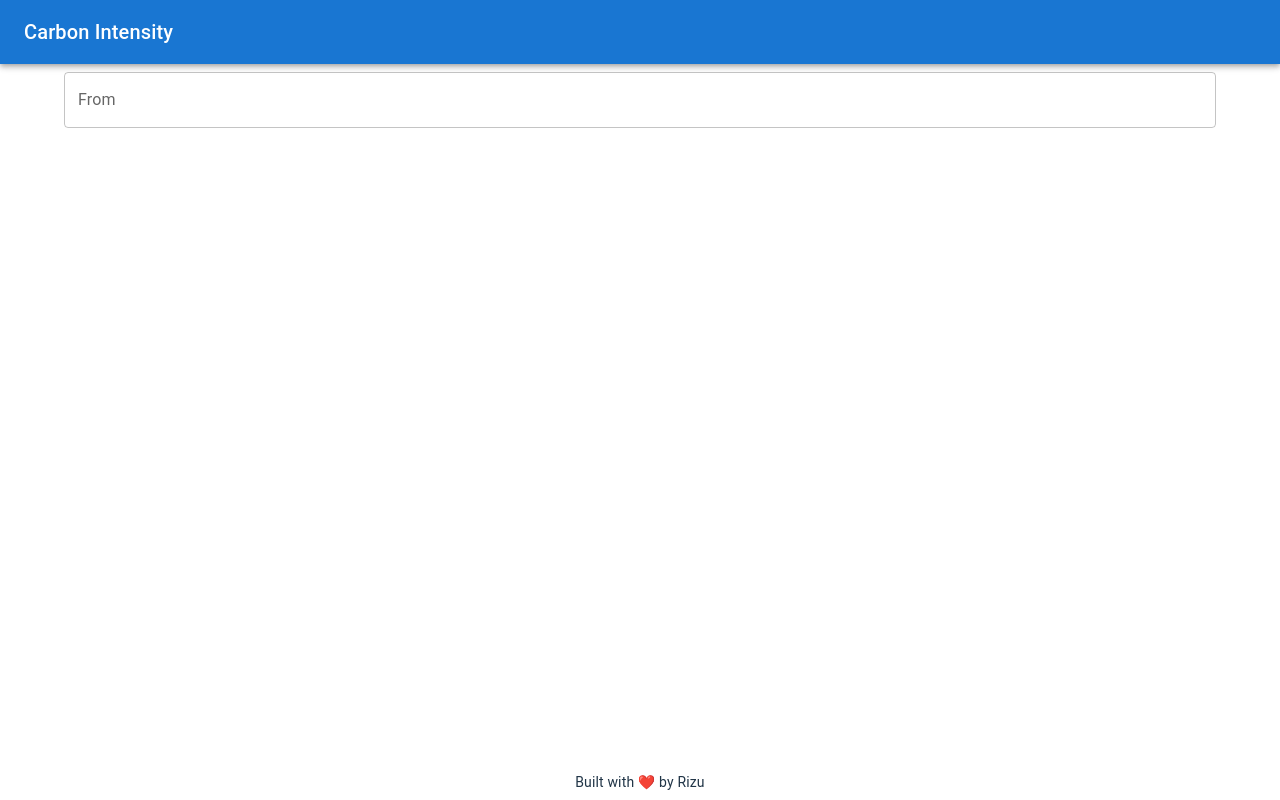
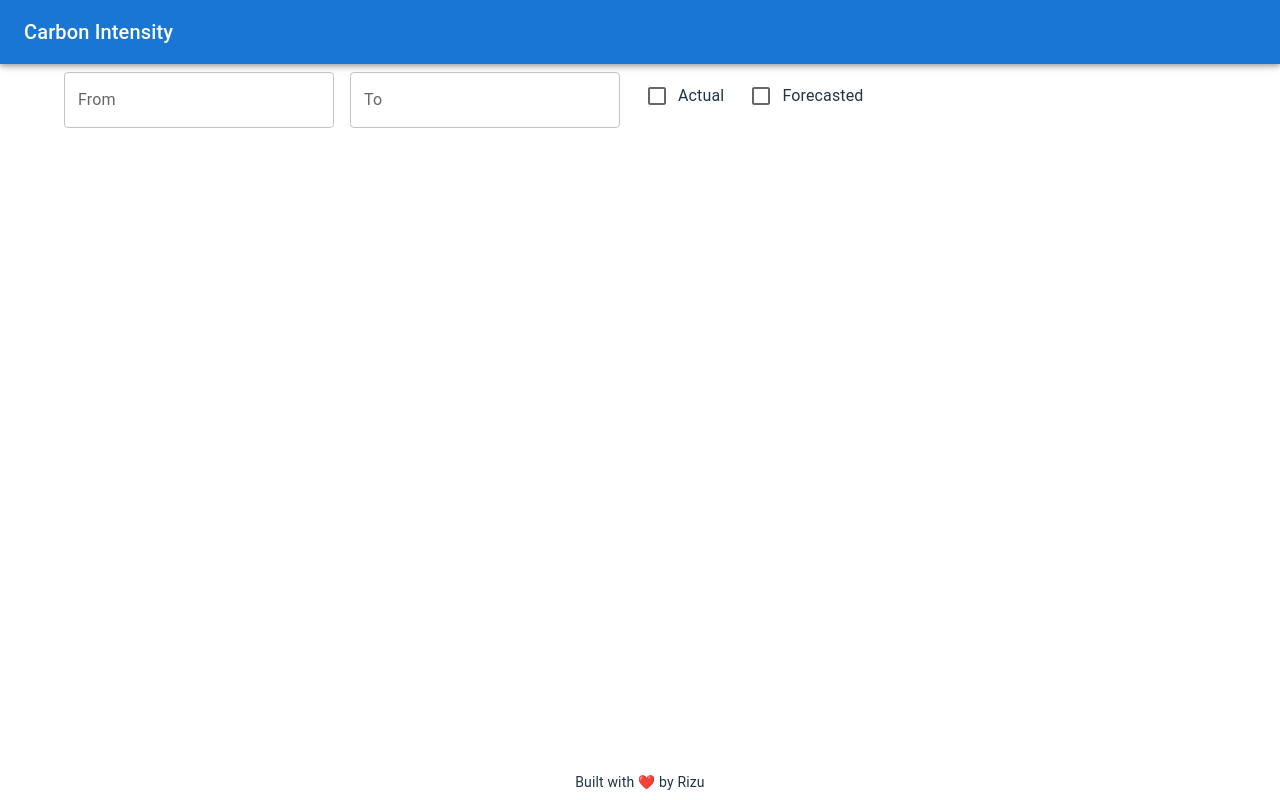
Before and after one commit to rizwan-rizu/arenko-excercise, a React (Vite) app: page / in a window 1280 px wide. Built offline with nearby package versions, Linux system fonts and the light colour scheme.

Commit message:
created checkbox component

```diff
--- /dev/null
+++ b/src/commonComponents/checkbox.tsx
@@ -0,0 +1,25 @@
+import { Checkbox, FormControlLabel } from "@mui/material"
+
+interface iCheckBoxProp {
+  label: string
+  defaultChecked: boolean
+  size: 'small' | 'medium'
+  handleChange: Function
+}
+
+const CheckBox = (props: iCheckBoxProp) => {
+  const { label, size, defaultChecked, handleChange } = props
+  return (
+    <FormControlLabel
+      control={
+        <Checkbox
+          defaultChecked={defaultChecked}
+          size={size}
+          onChange={(e) => handleChange(e.target.checked)}
+        />
+      }
+      label={label}
+    />
+  )
+}
+export default CheckBox
--- a/src/pages/carbonIntensity/index.tsx
+++ b/src/pages/carbonIntensity/index.tsx
@@ -1,13 +1,19 @@
-import { Container } from "@mui/material";
+import { Checkbox, Container, FormControlLabel, Stack } from "@mui/material";
 import Template from "../template";
 import DateTimeField from "../../commonComponents/dateTimeField";
 import { Dayjs } from "dayjs";
+import CheckBox from "../../commonComponents/checkbox";
 
 const CarbonIntesity = () => {
 
   const body = () => (
     <Container>
-      <DateTimeField label="From" handleChange={(value: Dayjs) => console.log(value)} />
+      <Stack direction="row" spacing={2}>
+        <DateTimeField label="From" handleChange={(value: Dayjs) => console.log(value)} />
+        <DateTimeField label="To" handleChange={(value: Dayjs) => console.log(value)} />
+        <CheckBox size="medium" defaultChecked={false} label="Actual" handleChange={(value: boolean) => console.log(value)} />
+        <CheckBox size="medium" defaultChecked={false} label="Forecasted" handleChange={(value: boolean) => console.log(value)} />
+      </Stack>
     </Container>
   )
 
```
